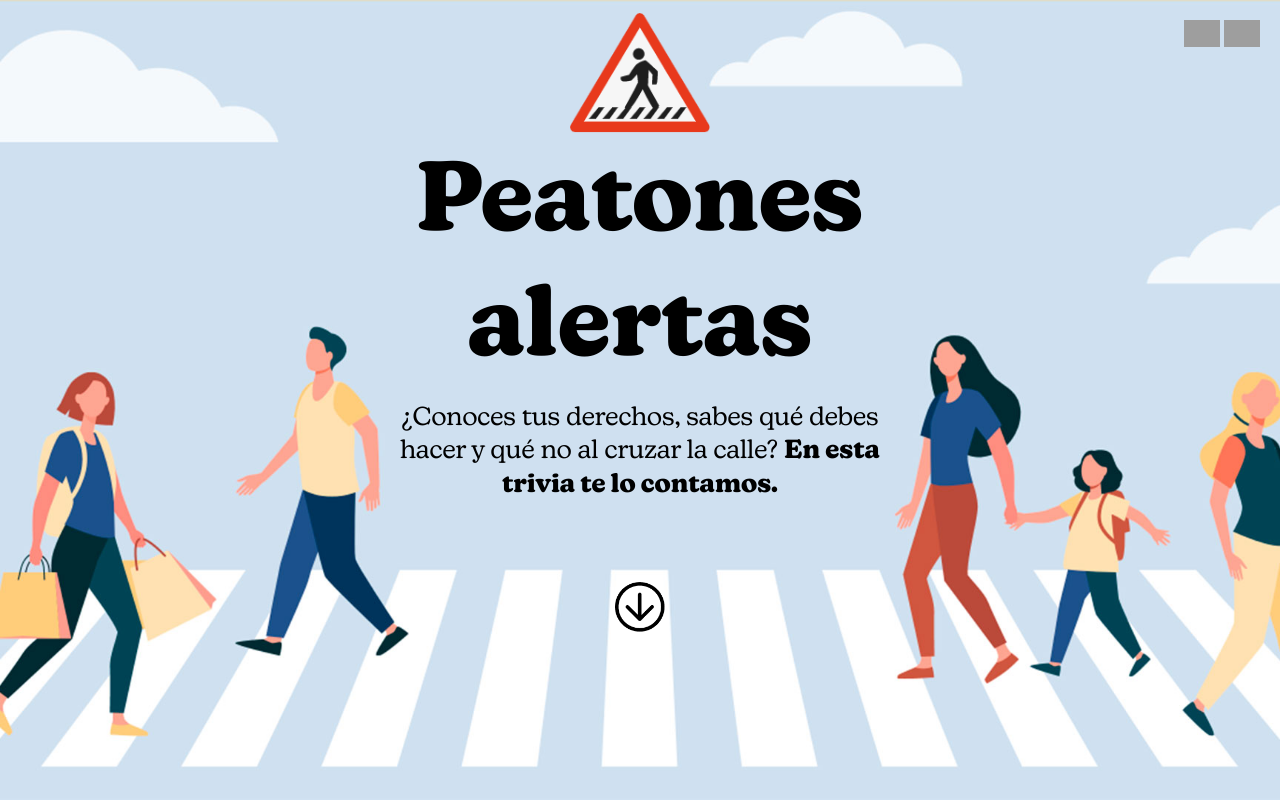
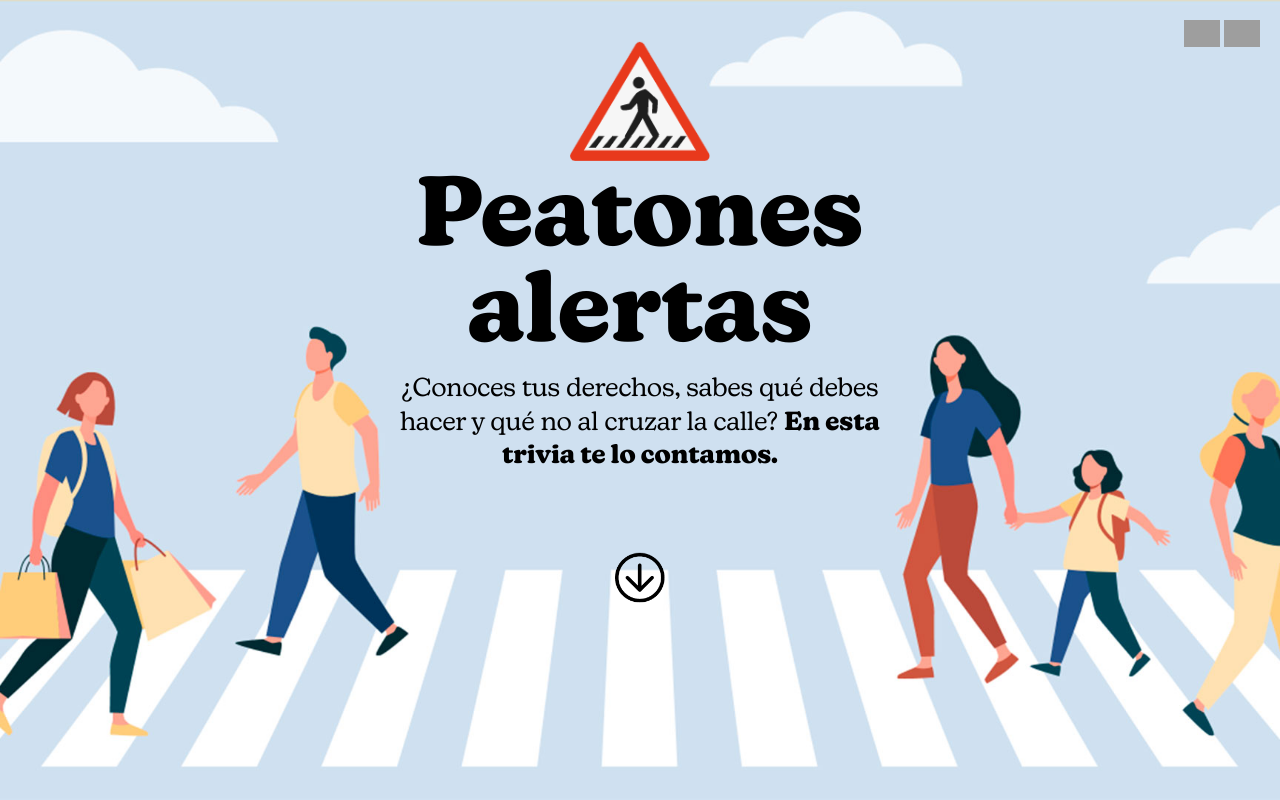
Before and after one commit to nuevasnarrativasec/trivia-peatones, a plain HTML site: page index.html in a window 1280 px wide. Shown: the top 800 px of the page. Drawn offline with Linux system fonts and the light colour scheme; grey boxes are pictures that could not be loaded; a web font is replaced by a local one.

Commit message:
interlineado titular

```diff
--- a/css/style.css
+++ b/css/style.css
@@ -148,7 +148,7 @@ body{
         }
         .box-titular h1{
             color: #000;
-            font: 6rem/1.3 'new_kansasbold';
+            font: 6rem/1 'new_kansasbold';
             margin: 10px auto;
         }
             .box-titular h1 span{
--- a/index.html
+++ b/index.html
@@ -11,7 +11,7 @@
     <meta name="viewport" content="width=device-width, initial-scale=1.0">
     <title>Trivia peatones</title>
 
-    <link rel="stylesheet" href="https://nuevasnarrativasec.github.io/trivia-peatones/css/style.css?v17">
+    <link rel="stylesheet" href="https://nuevasnarrativasec.github.io/trivia-peatones/css/style.css?v18">
     <link rel="stylesheet" href="https://nuevasnarrativasec.github.io/trivia-peatones/css/quiz-horizontal-snap.css?v17">
 
     <style>
```
